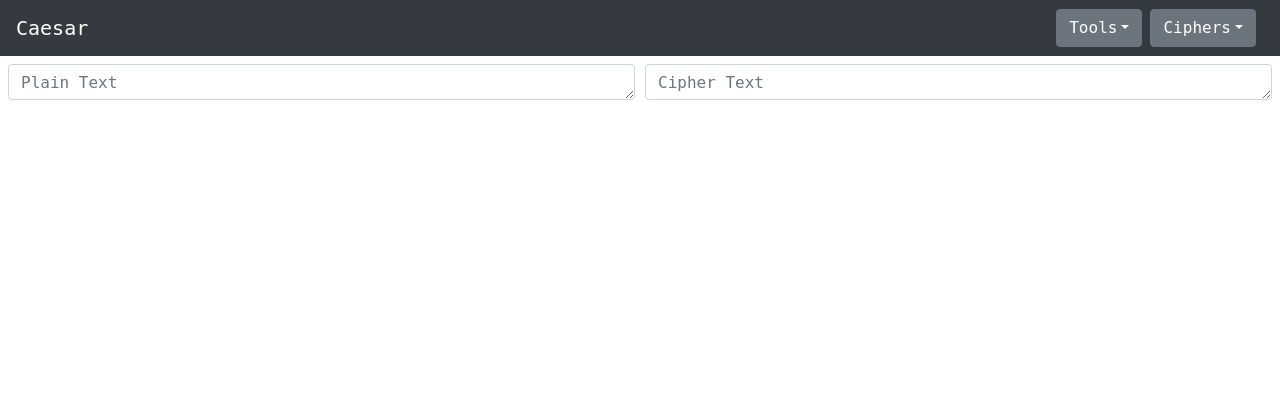
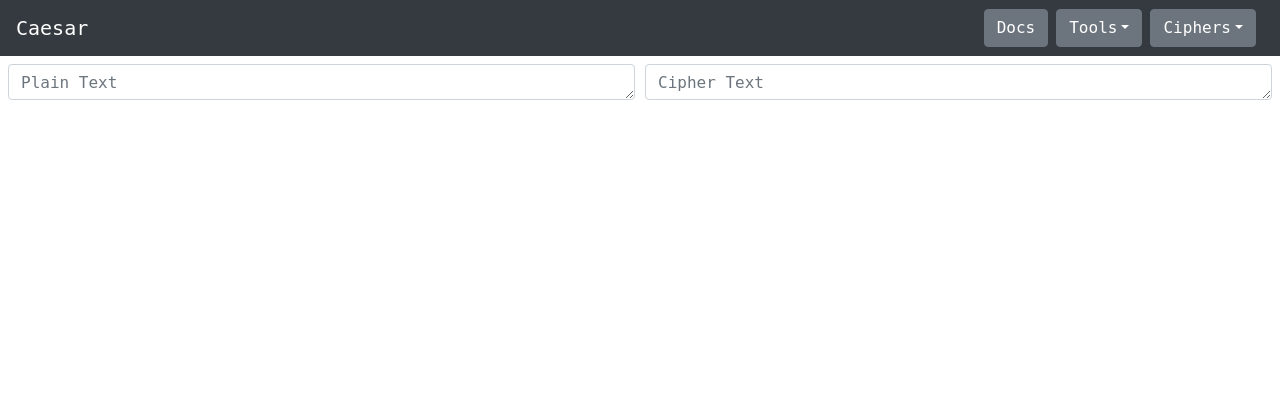
Before and after one commit to DanGonite57/CrPyto, a Flask app: page /ciphers/caesar.html in a window 1280 px wide. Shown: the top 420 px of the page. Run offline with Flask 2, Linux system fonts and the light colour scheme; some libraries are stand-ins or nearby versions.

Commit message:
Added link to docs

```diff
--- a/templates/layouts/navbar.html
+++ b/templates/layouts/navbar.html
@@ -2,7 +2,10 @@
 
 <nav class="navbar navbar-expand-lg navbar-dark bg-dark">
   <a class="navbar-brand" href="/">{{ title }}</a>
-  <div class="dropdown-container ml-auto mr-2">
+  <div class="container-auto ml-auto mr-2">
+    <a class="btn btn-secondary" role="link" href="https://crpyto.readthedocs.io" target="_blank">Docs</a>
+  </div>
+  <div class="dropdown-container mr-2">
     <button class="btn btn-secondary dropdown-toggle" id="toolsDrop" role="button" data-toggle="dropdown" aria-haspopup="true"
       aria-expanded="false">Tools</button>
     <div class="dropdown-menu dropdown-menu-right" aria-labelledby="navbarDropdown">
```
